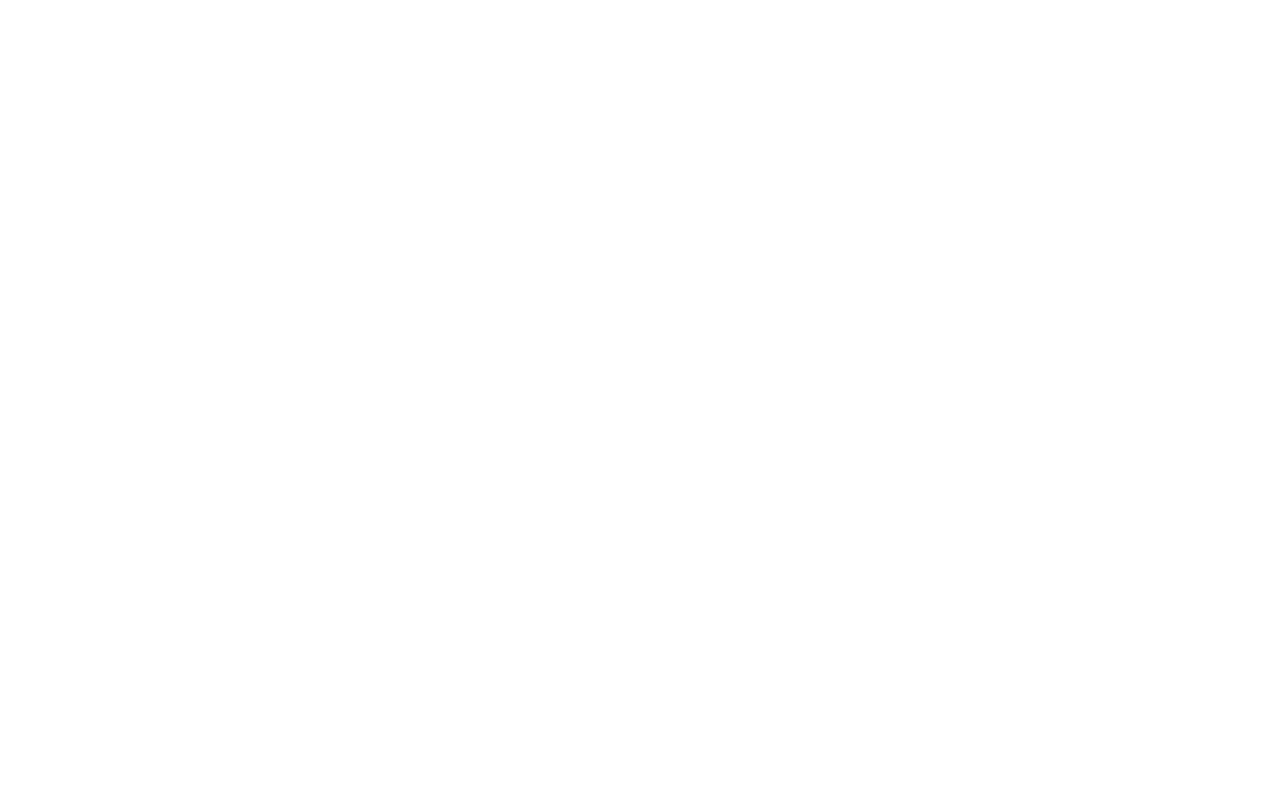
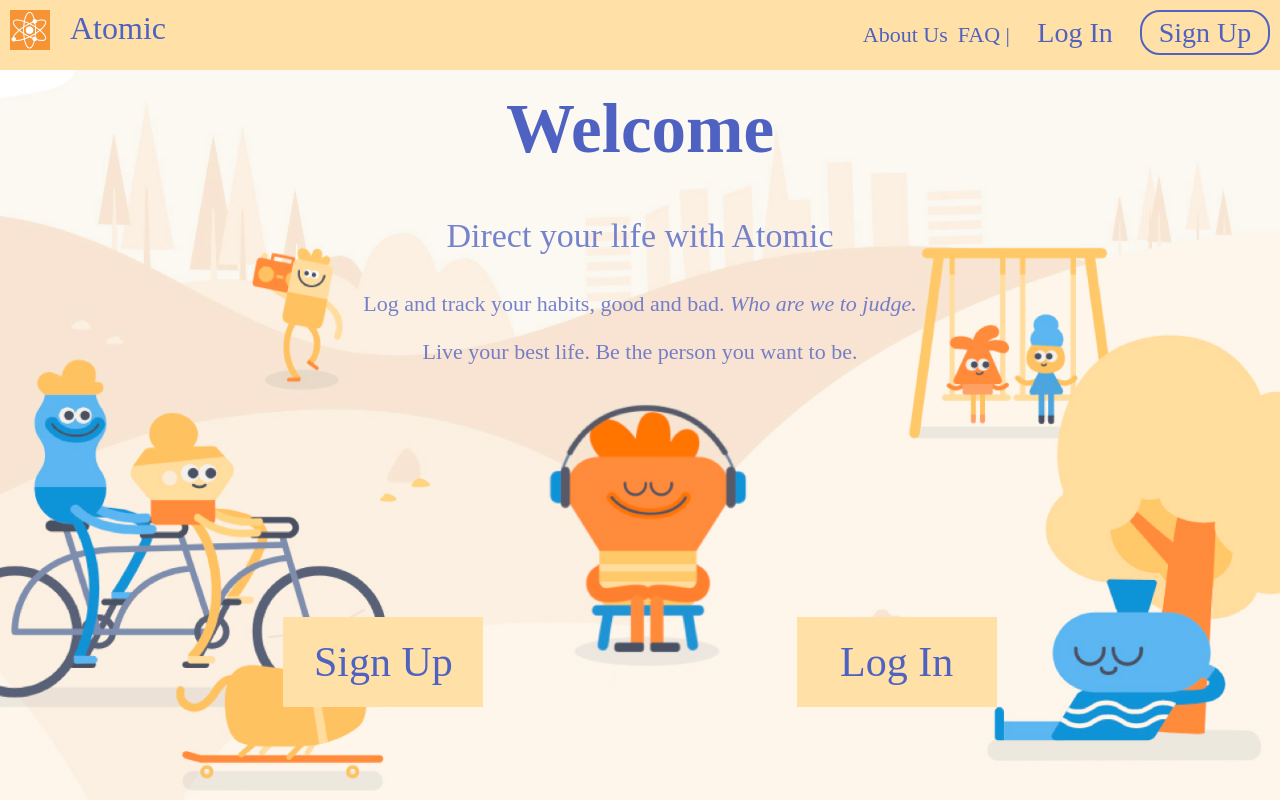
Before and after one commit to cse442-at-ub/project_s23-atomic, a React (Create React App) app: page / in a window 1280 px wide. Built offline with nearby package versions, Linux system fonts and the light colour scheme.

Commit message:
changed background & added button styling #26

```diff
--- a/src/App.jsx
+++ b/src/App.jsx
@@ -26,7 +26,7 @@ function App() {
 
       {/* <Signin /> */}
       {/* <ChooseHabits /> */}
-      {/* <Landing /> */}
+      <Landing />
 
     </div>
   );
--- a/src/components/Landing/Landing.jsx
+++ b/src/components/Landing/Landing.jsx
@@ -12,8 +12,8 @@ function Landing() {
                 </div>
                 <div className='nav_button_div'>
                     <label>About Us</label>
-                    <label>FAQ</label>
-                    <button id="navbar_log_in">| Log In</button>
+                    <label>FAQ  |</label>
+                    <button id="navbar_log_in">Log In</button>
                     <button>Sign Up</button>
                 </div>
             </div>
--- a/src/components/Landing/landing.css
+++ b/src/components/Landing/landing.css
@@ -65,8 +65,12 @@
 .nav_button_div  button:hover {
     background-color: rgba(79, 98, 194);
     color:#FFE1A7;
+}
 
+.nav_button_div  button:active {
+    box-shadow: 7px 6px 28px 1px rgba(0, 0, 0, 0.24);
 }
+
 
 #navbar_log_in {
     background-color: transparent;
@@ -80,6 +84,16 @@
     color: rgba(79, 98, 194);
 }
 
+#navbar_log_in:hover {
+    transform: translateY(-4px);
+}
+
+#navbar_log_in:active {
+    transform: translateY(1px);
+    box-shadow: none;
+}
+
+
 .landing_page_container {
     position: absolute;
     width: 100%;
@@ -88,8 +102,8 @@
     font-family: 'Futura';
     color: rgba(79, 98, 194, 0.78);
 
-    background-image: url('/src/assets/images/journey_landing_image.png');
-    /* background-image: url('/src/assets/images/headspace.png'); */
+    /* background-image: url('/src/assets/images/journey_landing_image.png'); */
+    background-image: url('/src/assets/images/headspace.png');
 
     background-repeat: no-repeat;
     background-size: cover;
@@ -147,3 +161,10 @@
     color:#FFE1A7
 
 }
+
+.landing_button_div button:active {
+
+    box-shadow: 7px 6px 28px 1px rgba(0, 0, 0, 0.24);
+    transform: translateY(4px);
+
+}
```
